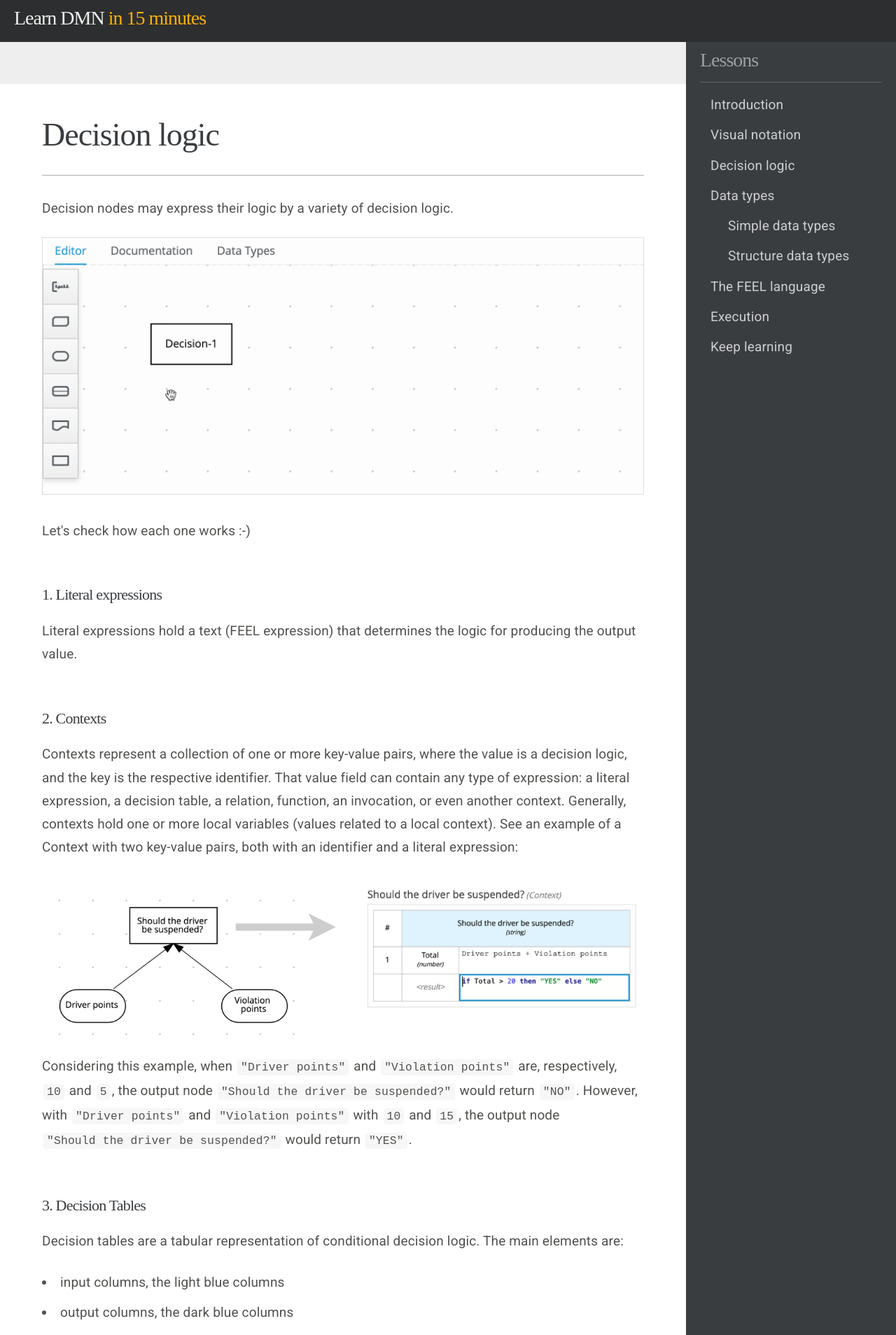
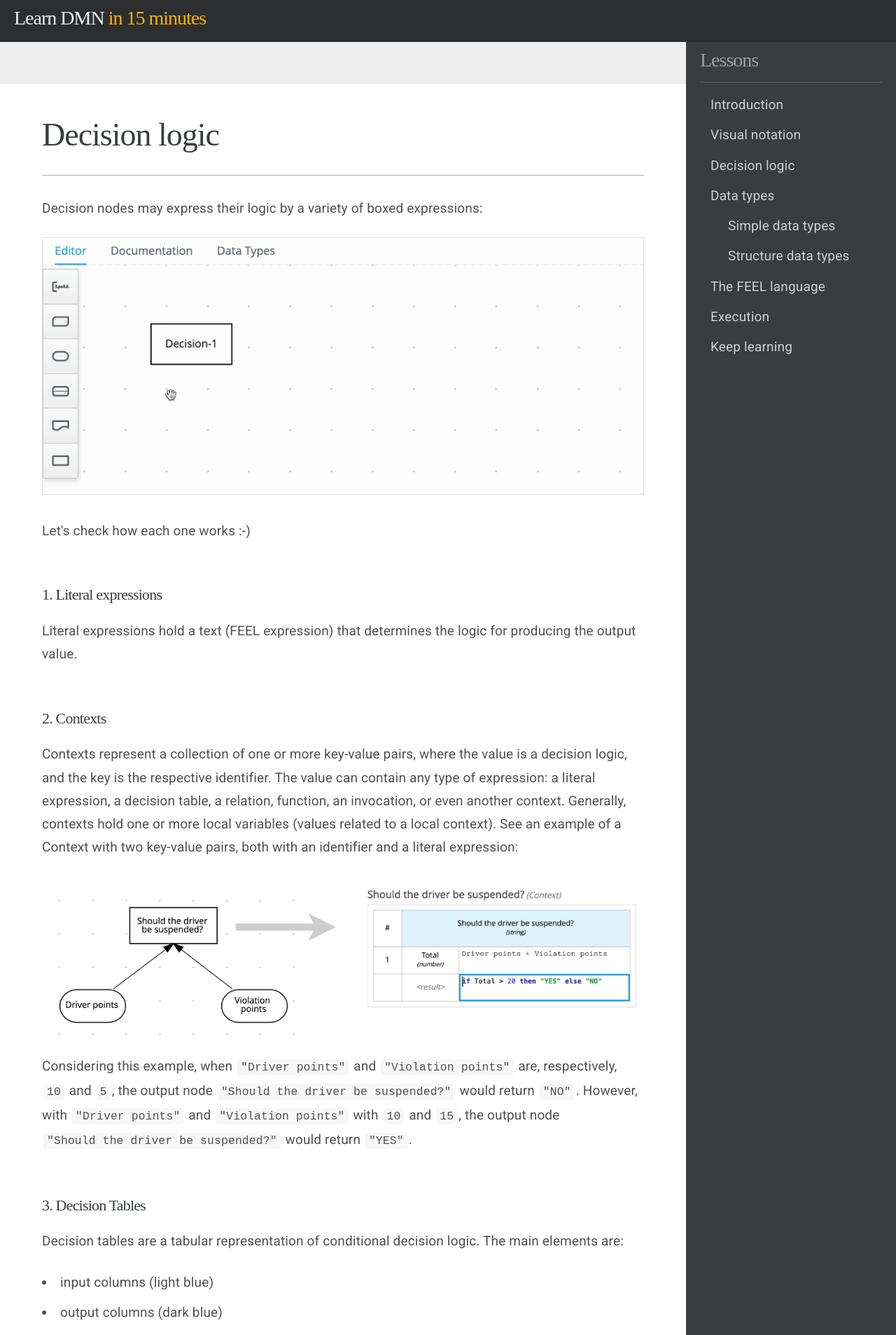
Before and after one commit to karreiro/learn-dmn-in-15-minutes, a Jekyll site: the page built from learn/decision-logic.md, in a window 1280 px wide. Shown: the top 1908 px of the page at 70% size. Built offline with Jekyll 4.4.1, drawn with Linux system fonts in a browser that asks for light colours; some web fonts are replaced; some of the changed text lies outside the part shown.

Commit message:
Decision Logic review

```diff
--- a/learn/decision-logic.md
+++ b/learn/decision-logic.md
@@ -9,7 +9,7 @@ layout: learn
       <hr />
 
       <p>
-        Decision nodes may express their logic by a variety of decision logic.
+        Decision nodes may express their logic by a variety of boxed expressions:
       </p>
       <p>
         <img src="/assets/decision-logic-1.gif" style="border: 1px solid #DFDFDF" />
@@ -26,7 +26,7 @@ layout: learn
       <h4>2. Contexts</h4>
       <p>
         Contexts represent a collection of one or more key-value pairs, where the value is a decision logic, and the key
-        is the respective identifier. That value field can contain any type of expression: a literal expression, a
+        is the respective identifier. The value can contain any type of expression: a literal expression, a
         decision table, a relation, function, an invocation, or even another context.
 
         Generally, contexts hold one or more local variables (values related to a local context). See an example of a
@@ -49,9 +49,9 @@ layout: learn
         Decision tables are a tabular representation of conditional decision logic. The main elements are:
       </p>
       <ul>
-        <li>input columns, the light blue columns</li>
-        <li>output columns, the dark blue columns</li>
-        <li>the hit policy, the letter in the top-left corner</li>
+        <li>input columns (light blue)</li>
+        <li>output columns (dark blue)</li>
+        <li>the hit policy (the letter in the top-left corner)</li>
       </ul>
       <img src="/assets/decision-logic-3.png" />
       <p>
```
Also changed, not shown: other parts of learn/decision-logic.md (+1 -1 lines).
